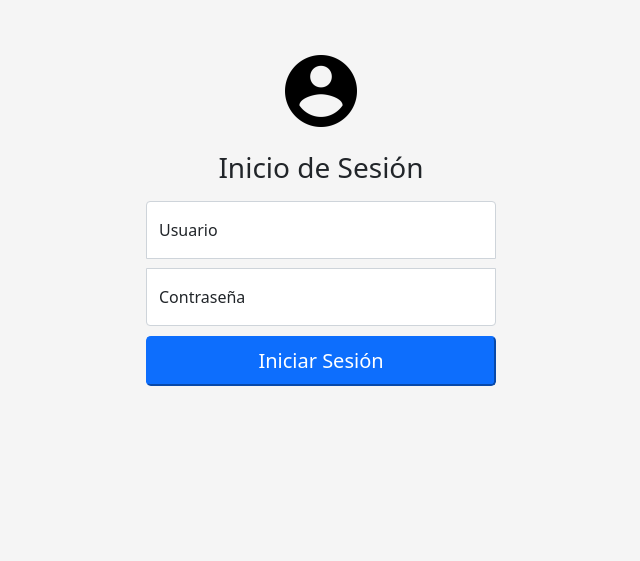
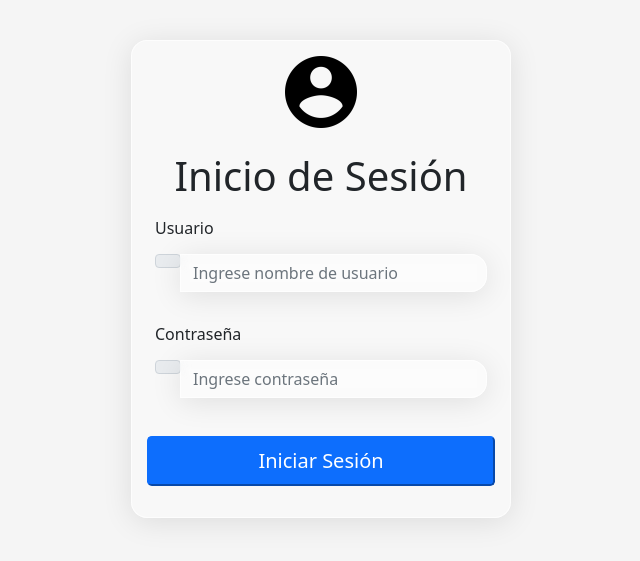
Before and after one commit to FcaHJ/Project-Maestranzas, a Flask app: page /login in a window 1280 px wide. Shown: the top 561 px of the page, without its empty margins (319-959 px from the left). Run offline with Flask 3, Linux system fonts and the light colour scheme; some libraries are stand-ins or nearby versions.

Commit message:
cambio diseño

```diff
--- a/Maestranzas/src/static/css/login.css
+++ b/Maestranzas/src/static/css/login.css
@@ -10,30 +10,34 @@ body {
   background-color: #f5f5f5;
 }
 
-.form-signin {
+.form-control {
+  /*From https://css.glass */
+  margin: auto;
+  max-width: 380px;
+  background: rgba(255, 255, 255, 0.29);
+  border-radius: 16px;
+  box-shadow: 0 4px 30px rgba(0, 0, 0, 0.1);
+  backdrop-filter: blur(5px);
+  -webkit-backdrop-filter: blur(5px);
+  border: 1px solid rgba(255, 255, 255, 0.69);
+  width: 500px;
+}
+.title{
   text-align: center;
+  }
+.img-login{
+  display: flex;
+  margin: auto;
+  justify-content: center
+
+}
+#form-signin{
+  padding: 15px;
+}
+.input-group{
+  padding: 14px 0;
+}
+.btn-submit{
   width: 100%;
-  max-width: 380px;
-  padding: 15px;
-  margin: auto;
+  margin: 1rem 0;
 }
-
-
-.form-signin .form-floating:focus-within {
-  z-index: 2;
-}
-.form-floating{
-  margin-top: 10px;
-}
-
-.form-signin input[type="text"] {
-  margin-bottom: -1px;
-  border-bottom-right-radius: 0;
-  border-bottom-left-radius: 0;
-}
-
-.form-signin input[type="password"] {
-  margin-bottom: 10px;
-  border-top-left-radius: 0;
-  border-top-right-radius: 0;
-}
--- a/Maestranzas/src/template/login.html
+++ b/Maestranzas/src/template/login.html
@@ -8,9 +8,9 @@
 
 {% block body %}
 <main>
-    <form class="form-signin" action="/login" method="POST">
-        <img class="mb-4" src="{{ url_for('static',filename='img/usuario.png') }}" alt="icon_user" width="72" height="72">
-        <h1 class="h3 mb-3 fw-normal">Inicio de Sesión</h1>
+    <form class="form-control" id="form-signin" action="/login" method="POST">
+        <img class="img-login mb-4" src="{{ url_for('static',filename='img/usuario.png') }}" alt="icon_user" width="72" height="72">
+        <h1 class="title">Inicio de Sesión</h1>
 
         {% with messages = get_flashed_messages() %}
 
@@ -26,16 +26,26 @@
 
         {% endwith %}
 
-        <div class="form-floating">
-            <input type="text" class="form-control" id="username" name="username" placeholder="username">
+        <div class="form-group p-2">
             <label for="username">Usuario</label>
+            <div class="input-group">
+                <div class="input-group-prepend">
+                    <span class="input-group-text"><i class="bi bi-person-fill"></i></span>
+                </div>
+                <input type="text" class="form-control" id="username" name="username" placeholder="Ingrese nombre de usuario">
+            </div>
         </div>
-        <div class="form-floating">
-            <input type="password" class="form-control" id="password" name="password" placeholder="password">
+        <div class="form-group p-2">
             <label for="password">Contraseña</label>
+            <div class="input-group">
+                <div class="input-group-prepend">
+                    <span class="input-group-text"><i class="bi bi-lock-fill"></i></span>
+                </div>
+                <input type="password" class="form-control" id="password" name="password" placeholder="Ingrese contraseña">
+            </div>
         </div>
 
-        <button class="w-100 btn-submit btn-lg btn-primary" type="submit">Iniciar Sesión</button>
+        <button class="btn-submit btn-lg btn-primary" type="submit">Iniciar Sesión</button>
     </form>
 </main>
 {% endblock %}
```
